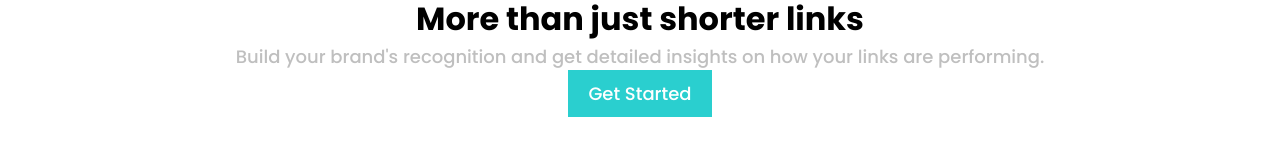
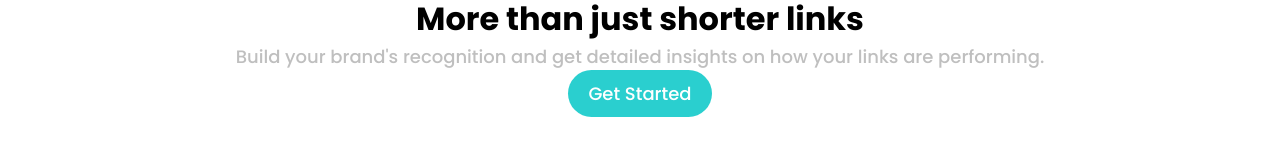
Before and after one commit to yingmo55/URL-shortening-API-landing-page, a React (Create React App) app: page / in a window 1280 px wide. Shown: the part 602-767 px from the top of the page. Built offline with nearby package versions, Linux system fonts and the light colour scheme.

Commit message:
Adjust Button style

```diff
--- a/src/Components/BeforeFooter/BeforeFooter.js
+++ b/src/Components/BeforeFooter/BeforeFooter.js
@@ -6,7 +6,7 @@ export default function BeforeFooter() {
     return (
         <div className='beforeFooter'>
             <h2>Boost your links today</h2>
-            <Button rounded={{borderRadius: 25}}>Get Started</Button>
+            <Button styles={{borderRadius: 50, width: 200, padding: '15px 0'}}>Get Started</Button>
         </div>
     )
 }
--- a/src/Components/Button/Button.css
+++ b/src/Components/Button/Button.css
@@ -1,6 +1,10 @@
-.button {
+/* .button {
     border: none;
     color: white;
     background-color: hsl(180, 66%, 49%);
     padding: 10px 20px;
+} */
+
+.button:hover {
+    cursor: pointer;
 }
--- a/src/Components/Button/Button.js
+++ b/src/Components/Button/Button.js
@@ -2,13 +2,22 @@ import React from 'react';
 import './Button.css';
 
 export default function Button(props) {
-    const text = props.text;
     const onClick = props.onClick;
     const children = props.children;
-    const rounded = props.rounded;
+    const styles = props.styles;
+
+    const style = {
+        border: 'none',
+        color: 'white',
+        backgroundColor: 'hsl(180, 66%, 49%)',
+        padding: '10px 20px',
+        borderRadius: 5,
+        ...styles,
+    }
+
     return  (
-    <button className="button" onClick={onClick} style={rounded}>
-        {text || children}
+    <button className="button" onClick={onClick} style={style}>
+        {children}
     </button>
         )
 }
--- a/src/Components/Hero/Hero.js
+++ b/src/Components/Hero/Hero.js
@@ -6,6 +6,11 @@ import Button from '../Button/Button';
 import workingIllust from '../../images/illustration-working.svg';
 
 function Hero() {
+
+  const btnStyle = {
+    borderRadius: 50,
+  }
+
   return (
       <header className="hero" >
         <Navbar />
@@ -13,7 +18,7 @@ function Hero() {
         <img src={workingIllust} alt="flat color Illustration of a working person" className="hero-illustration" />
         <h1>More than just shorter links</h1>
         <p>Build your brand's recognition and get detailed insights on how your links are performing.</p>
-        <Button text='Get Started' />
+        <Button styles={btnStyle}>Get Started</Button>
       </header>
   );
 }
```
